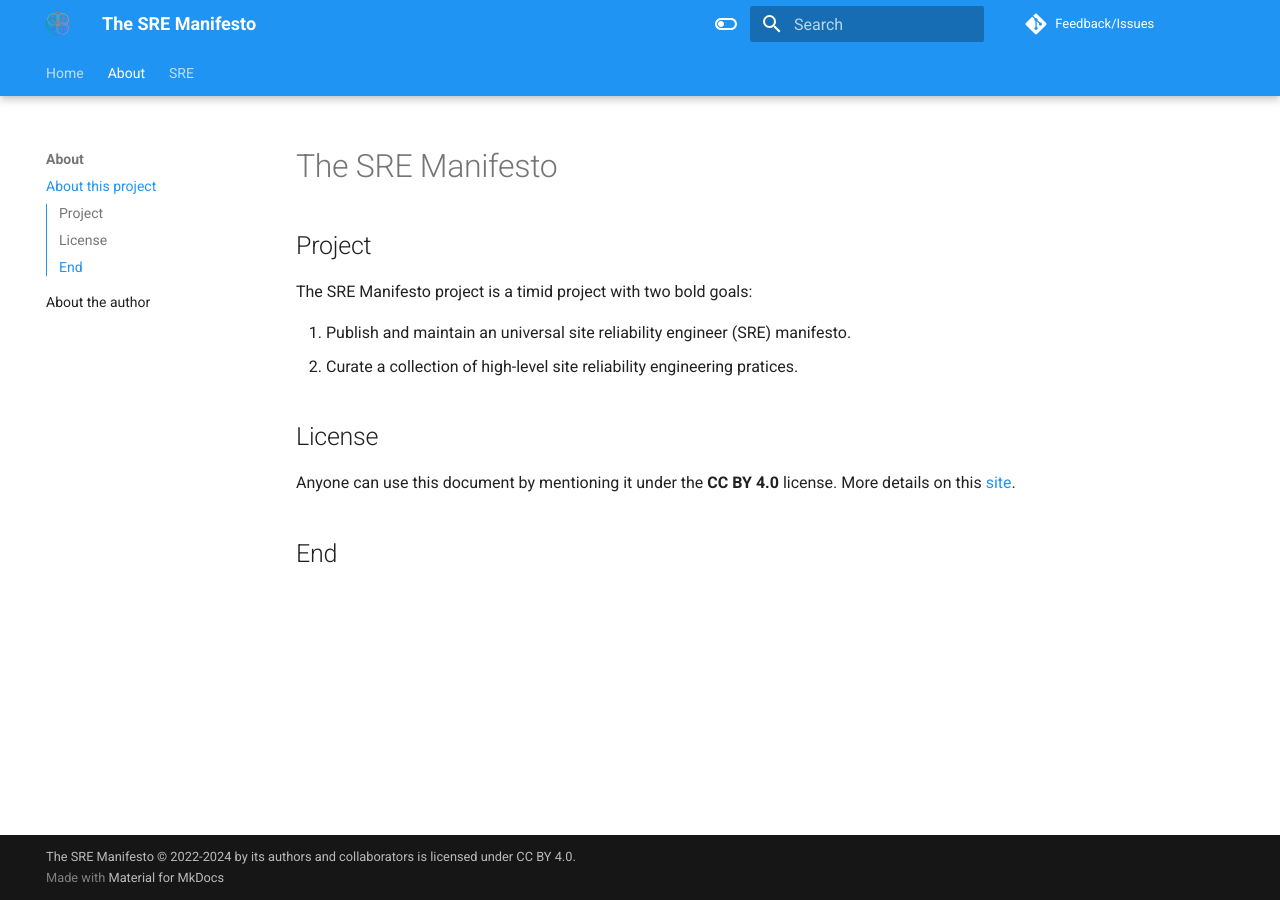
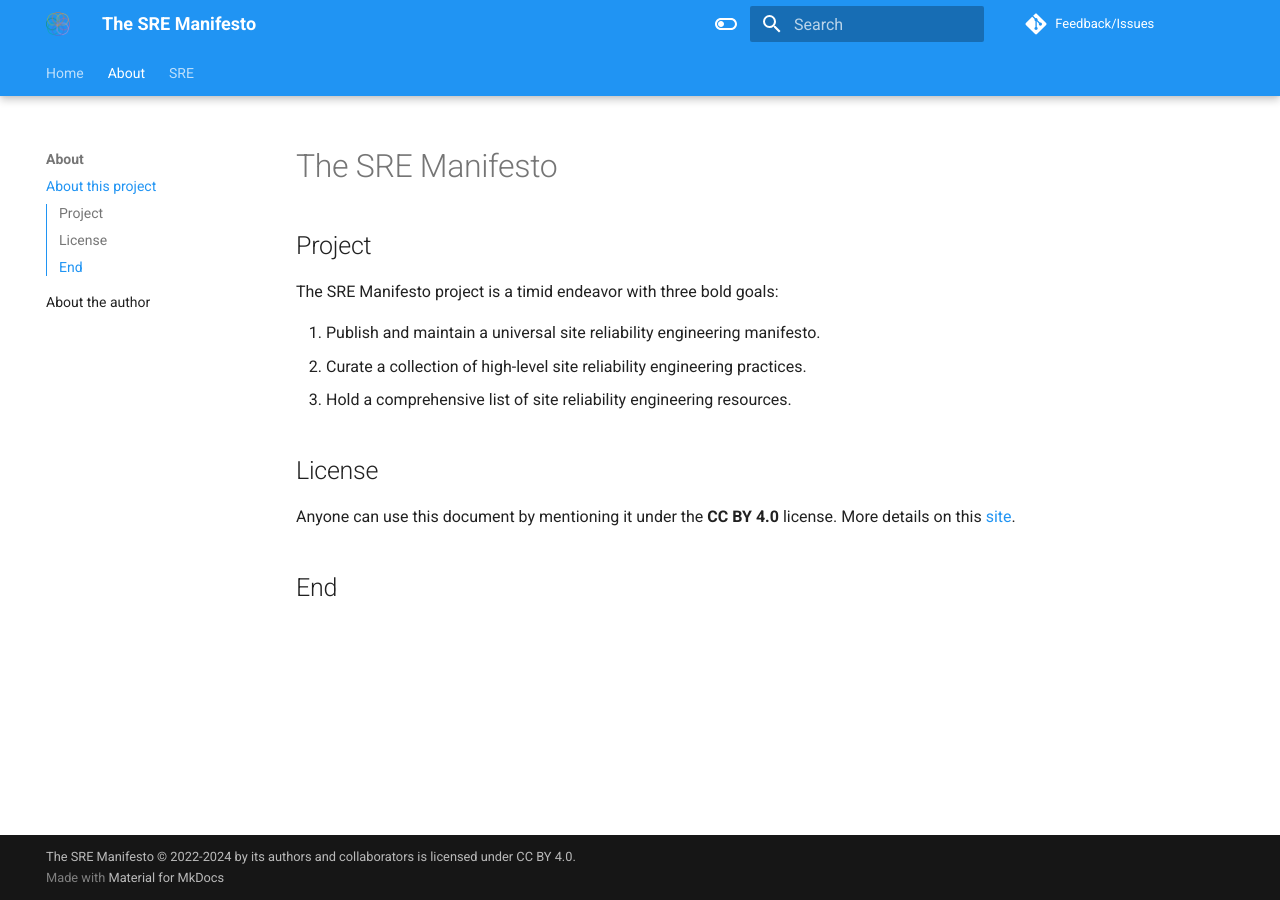
Before and after one commit to rod4n4m1/sre-manifesto, an MkDocs documentation site: the page built from docs/about/site.md, in a window 1280 px wide. Built offline with MkDocs 1.6.1 and Material for MkDocs 9.7.7, drawn with Linux system fonts in a browser that asks for light colours; comment, search, counter and statistics services are not loaded.

Commit message:
improved readability Signed-off-by: Rod Anami <rod.anami@kyndryl.com>

```diff
--- a/docs/about/site.md
+++ b/docs/about/site.md
@@ -2,10 +2,11 @@
 
 ## Project
 
-The SRE Manifesto project is a timid project with two bold goals:
+The SRE Manifesto project is a timid endeavor with three bold goals:
 
-1. Publish and maintain an universal site reliability engineer (SRE) manifesto.
-2. Curate a collection of high-level site reliability engineering pratices.
+1. Publish and maintain a universal site reliability engineering manifesto.
+2. Curate a collection of high-level site reliability engineering practices.
+3. Hold a comprehensive list of site reliability engineering resources.
 
 ## License
 
```
Also changed, not shown: docs/index.md (+1 -1 lines), docs/sre/resources.md (+1 -1 lines).
